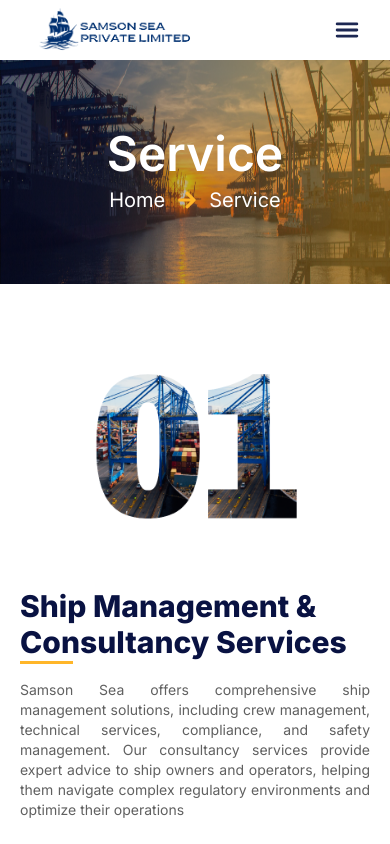
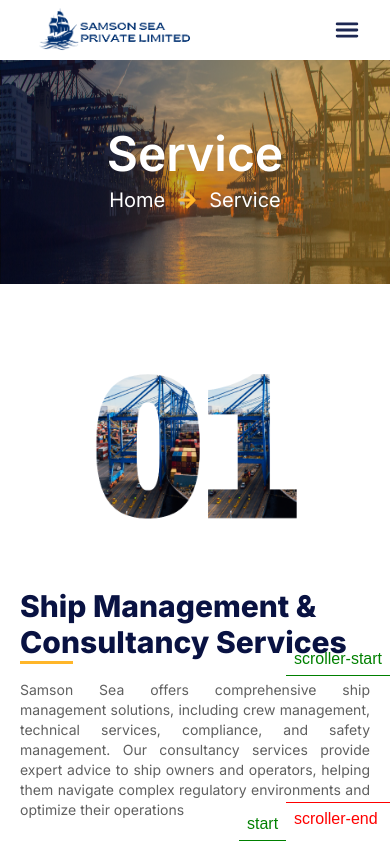
Before and after one commit to Pratham2137/SamsonSea, a React (Vite) app: page /service in a window 390 px wide. Shown: the top 844 px of the page. Built offline with nearby package versions, Linux system fonts and the light colour scheme.

Commit message:
service section animation changes

```diff
--- a/src/components/Footer.jsx
+++ b/src/components/Footer.jsx
@@ -28,7 +28,7 @@ const Footer = () => {
           </p>
         )}
       </div>
-      <div className="bg-[#091242] text-white flex gap-y-5 flex-col items-center py-6 overflow-hidden px-10">
+      <div className="bg-[#091242] text-white flex gap-y-3 flex-col items-center py-5 overflow-hidden px-10">
         <div className="flex flex-col lg:flex-row justify-center px-1 lg:px-8 gap-y-10 lg:justify-between gap-x-5 max-w-[1200px] min-w-[350px] mb-5">
           <div className="flex flex-col gap-5 lg:w-[35%] w-full">
             <h4 className="self-center lg:self-start">
@@ -112,7 +112,7 @@ const Footer = () => {
           </div>
         </div>
         <div className="h-[1px] bg-white border-none lg:w-[120%] w-full" />
-        <div className="p-2">
+        <div>
           Copyright © Samson Sea Private Limited | Designed & Developed by
           Synergy Media
         </div>
--- a/src/components/Service.jsx
+++ b/src/components/Service.jsx
@@ -3,6 +3,7 @@ import { Services } from "../constants";
 import { useGSAP } from "@gsap/react";
 import gsap from "gsap";
 import { ScrollTrigger } from "gsap/ScrollTrigger";
+import serviceImg1 from "../assets/Serivce/01.png";
 
 // Service component starts here
 const Service = () => {
@@ -10,7 +11,37 @@ const Service = () => {
 
   // Animations for the service sections
   useGSAP(() => {
-    let servicePageAnimate = gsap.timeline({});
+    let servicePageAnimate1 = gsap.timeline({});
+
+    servicePageAnimate1.from(".serviceSectionText1", {
+      delay: 0.4,
+      opacity: 0,
+      y: "40px",
+      duration: 0.4,
+      stagger: { each: 0.4 },
+    });
+    servicePageAnimate1.from(
+      ".serviceSectionImg1",
+      {
+        opacity: 0,
+        scale: 0.8,
+        duration: 0.4,
+        stagger: { each: 0.4 },
+      },
+      "<0.4"
+    );
+
+    let servicePageAnimate = gsap.timeline({
+      scrollTrigger: {
+        trigger: ".serviceContainer",
+        start: "top 80%",
+        end: "bottom 95%",
+        markers: true,
+        scrub: 4,
+        // play pause resume reset restart complete reverse none
+        // toggleActions: "none play none reset",
+      },
+    });
 
     // Animate the text and images on scroll
     servicePageAnimate.from(".serviceSectionText", {
@@ -18,7 +49,7 @@ const Service = () => {
       opacity: 0,
       y: "40px",
       duration: 0.4,
-      stagger: { each: 0.4 },
+      stagger: { each: 0.3 },
     });
     servicePageAnimate.from(
       ".serviceSectionImg",
@@ -26,7 +57,7 @@ const Service = () => {
         opacity: 0,
         scale: 0.8,
         duration: 0.4,
-        stagger: { each: 0.4 },
+        stagger: { each: 0.5},
       },
       "<0.4"
     );
@@ -40,11 +71,41 @@ const Service = () => {
       {/* Services Section */}
       <div className="flex justify-center py-16 px-5">
         <div className="flex flex-col gap-10 justify-center max-w-[1200px] min-w-[350px]">
+          <div className="flex justify-center gap-10 items-center flex-col-reverse md:odd:flex-row md:even:flex-row-reverse">
+            {/* Service Text Section */}
+            <div className="md:w-[40%] w-full flex flex-col gap-5">
+              <div className="relative serviceSectionText1">
+                <h4 className="text-[#091242] md:text-4xl text-3xl font-extrabold">
+                  Ship Management &<br />
+                  Consultancy Services
+                </h4>
+                <span className="bg-[--pageYellow] absolute border-none h-[3px] w-[15%] -bottom-1 left-0 "></span>
+              </div>
+              <p className="text-[#606060] text-sm text-justify md:w-[90%] w-full serviceSectionText1">
+                Samson Sea offers comprehensive ship management solutions,
+                including crew management, technical services, compliance, and
+                safety management. Our consultancy services provide expert
+                advice to ship owners and operators, helping them navigate
+                complex regulatory environments and optimize their operations
+              </p>
+            </div>
+
+            {/* Service Image Section */}
+            <div className="h-full flex justify-center items-center serviceSectionImg1">
+              <img
+                src={serviceImg1}
+                alt="Ship Management & Consultancy Services"
+                className="md:h-[300px] md:w-[350px] h-[200px]"
+                loading="lazy"
+              />
+            </div>
+          </div>
           {/* Loop through services array */}
+          <div className="serviceContainer">
             {Services.map((service) => (
               <div
                 key={service.id}
-              className="flex justify-center gap-10 items-center flex-col-reverse md:odd:flex-row md:even:flex-row-reverse"
+                className="flex justify-center gap-10 items-center flex-col-reverse md:odd:flex-row-reverse md:even:flex-row"
               >
                 {/* Service Text Section */}
                 <div className="md:w-[40%] w-full flex flex-col gap-5">
@@ -74,6 +135,7 @@ const Service = () => {
           </div>
         </div>
       </div>
+    </div>
   );
 };
 // Service component ends here
--- a/src/constants/index.js
+++ b/src/constants/index.js
@@ -109,12 +109,6 @@ export const homeFeatureSection = [
 
 export const Services = [
   {
-    id: 1,
-    title: "Ship Management &<br/>Consultancy Services",  // Add <br/>
-    desc: "Samson Sea offers comprehensive ship management solutions, including crew management, technical services, compliance, and safety management. Our consultancy services provide expert advice to ship owners and operators, helping them navigate complex regulatory environments and optimize their operations",
-    imgURL: serviceImg1,
-  },
-  {
     id: 2,
     title: `Ship Brokers &<br/>Charterers-Offshore`,
     desc: "Our ship brokering services connect ship owners with charterers, facilitating long-term partnerships and successful offshore operations. We handle all aspects of the chartering process, ensuring both parties achieve their operational and financial goals",
```
Lines whose indentation alone changed are shown as unchanged.
